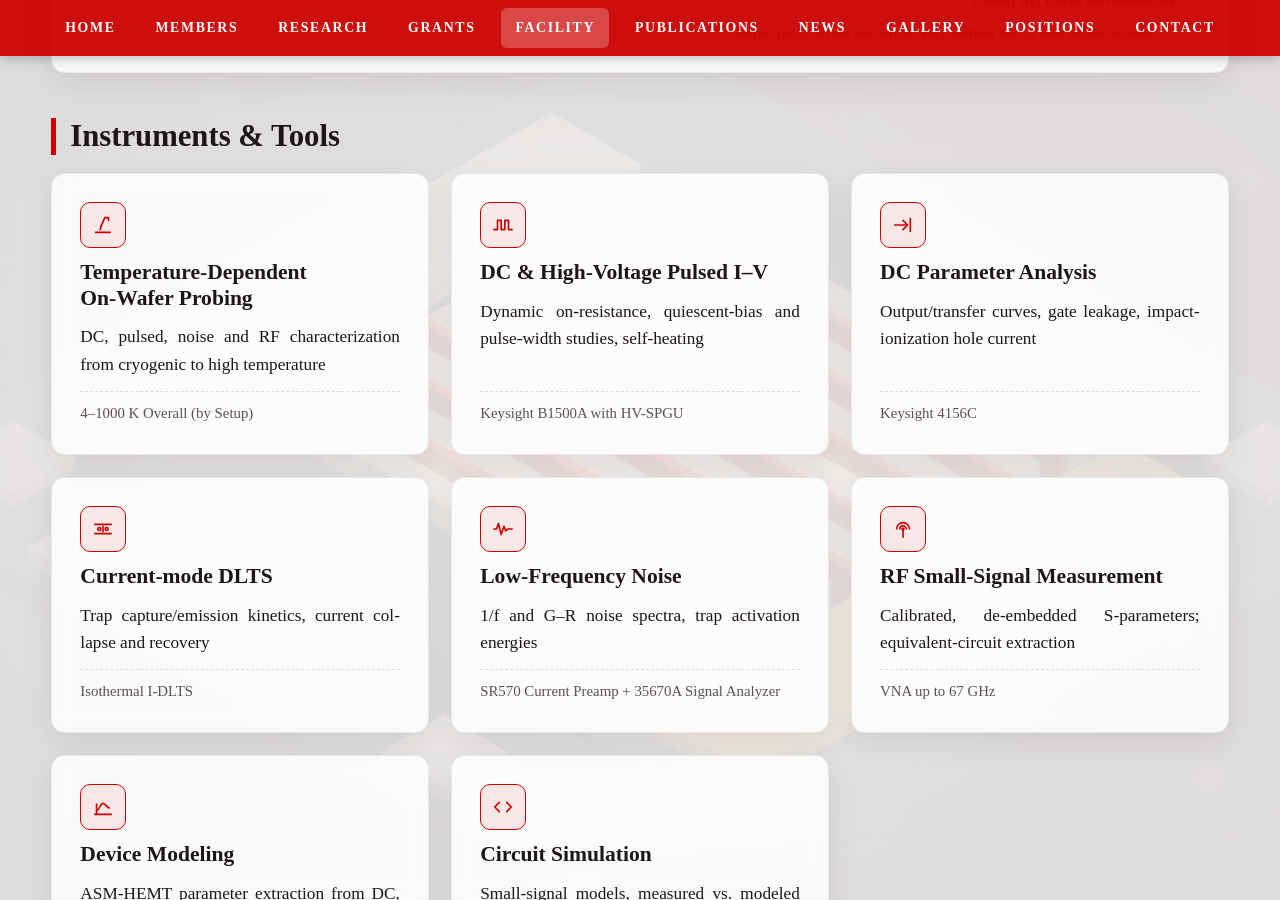
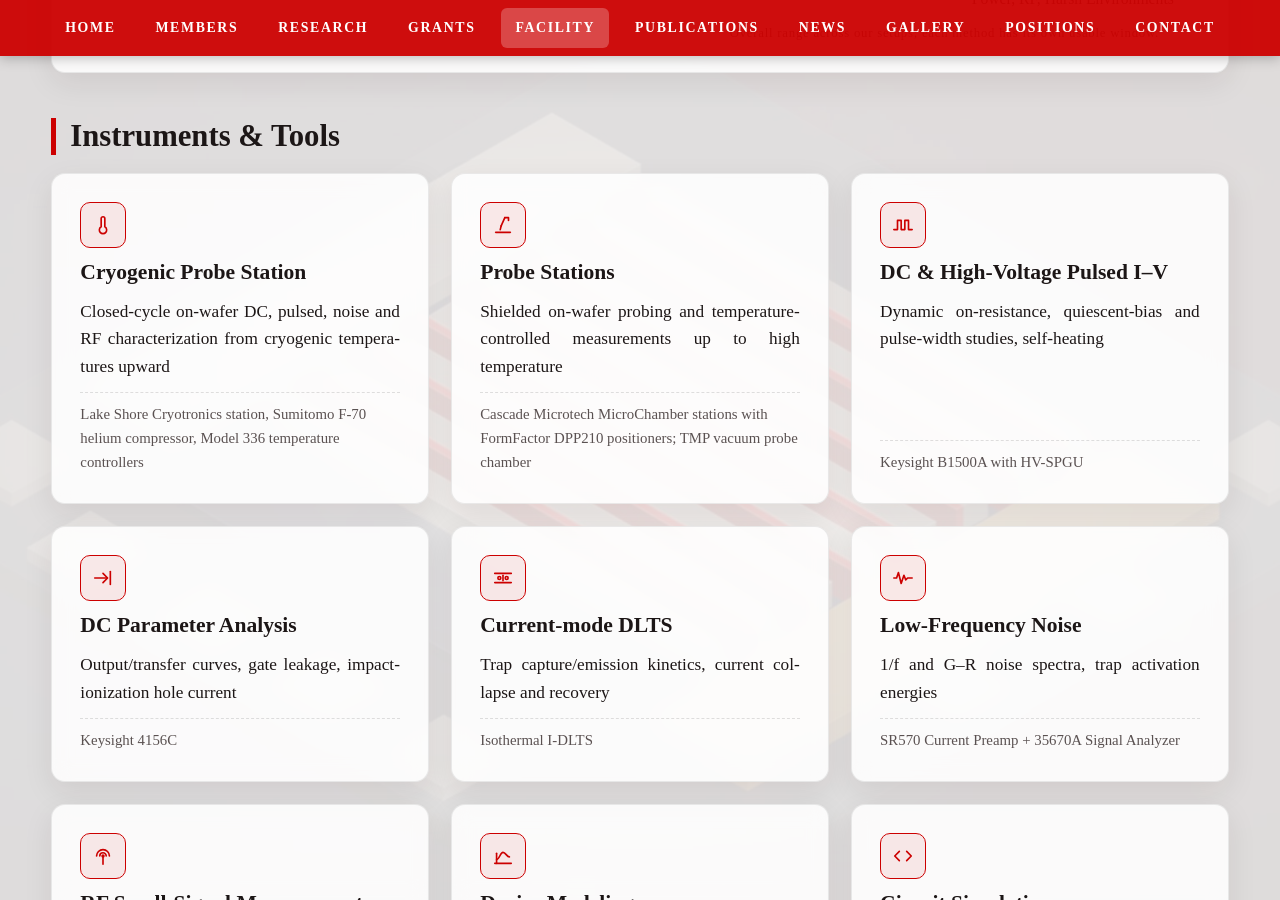
Before and after one commit to asdl-ttu/asdl-ttu.github.io, a Jekyll site: the page built from facilities.html, in a window 1280 px wide and 900 px high, scrolled down 651 px. Built offline with Jekyll 4.4.1, drawn with Linux system fonts in a browser that asks for light colours.

Commit message:
Update facility capabilities and descriptions

```diff
--- a/_data/facilities.yml
+++ b/_data/facilities.yml
@@ -1,10 +1,14 @@
 # Facility page cards. Each item starts with "- capability:".
 # icon: one of the names in _data/icons.yml (probe, pulse, transport, traps, noise, rf, model, code, chip, temp ...)
 
-- capability: Temperature-Dependent On-Wafer Probing
+- capability: Cryogenic Probe Station
+  icon: temp
+  range: Lake Shore Cryotronics station, Sumitomo F-70 helium compressor, Model 336 temperature controllers
+  use: Closed-cycle on-wafer DC, pulsed, noise and RF characterization from cryogenic temperatures upward
+- capability: Probe Stations
   icon: probe
-  range: 4–1000 K Overall (by Setup)
-  use: DC, pulsed, noise and RF characterization from cryogenic to high temperature
+  range: Cascade Microtech MicroChamber stations with FormFactor DPP210 positioners; TMP vacuum probe chamber
+  use: Shielded on-wafer probing and temperature-controlled measurements up to high temperature
 - capability: DC & High-Voltage Pulsed I–V
   icon: pulse
   range: Keysight B1500A with HV-SPGU
```
